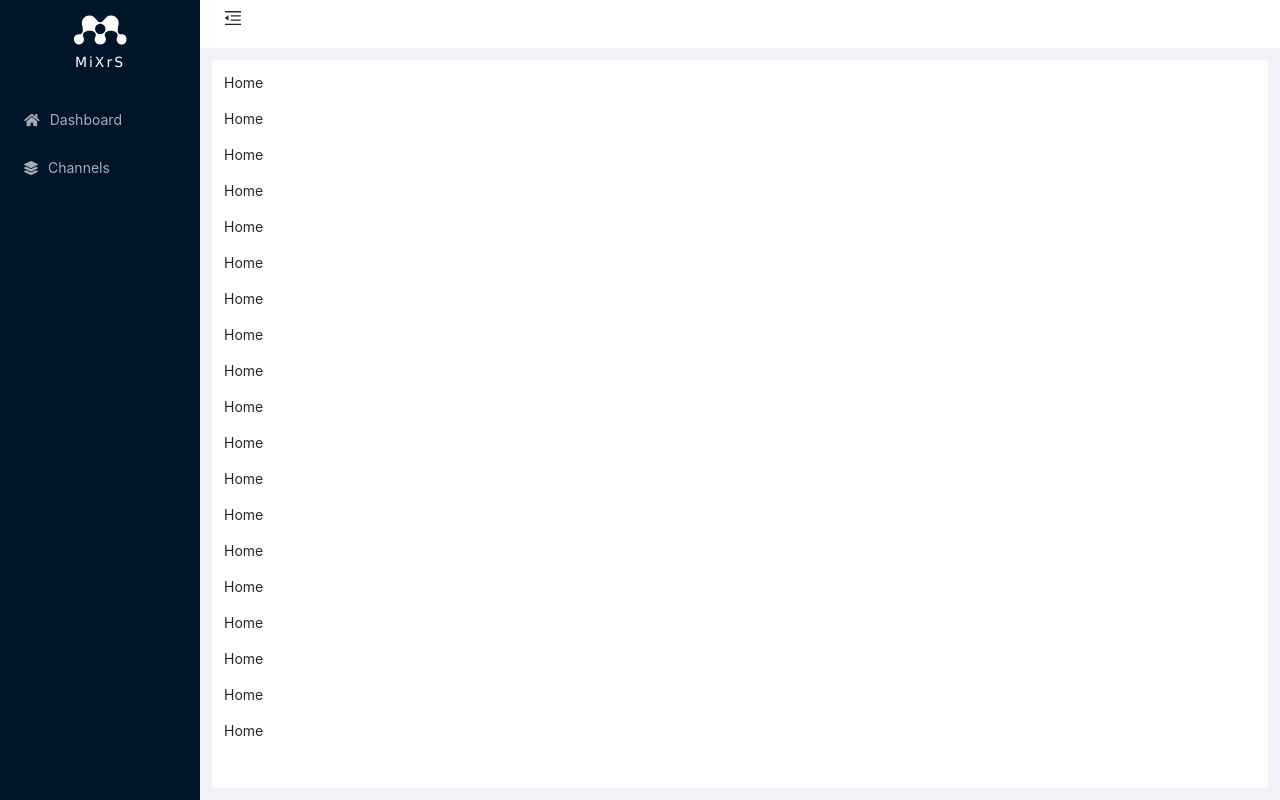
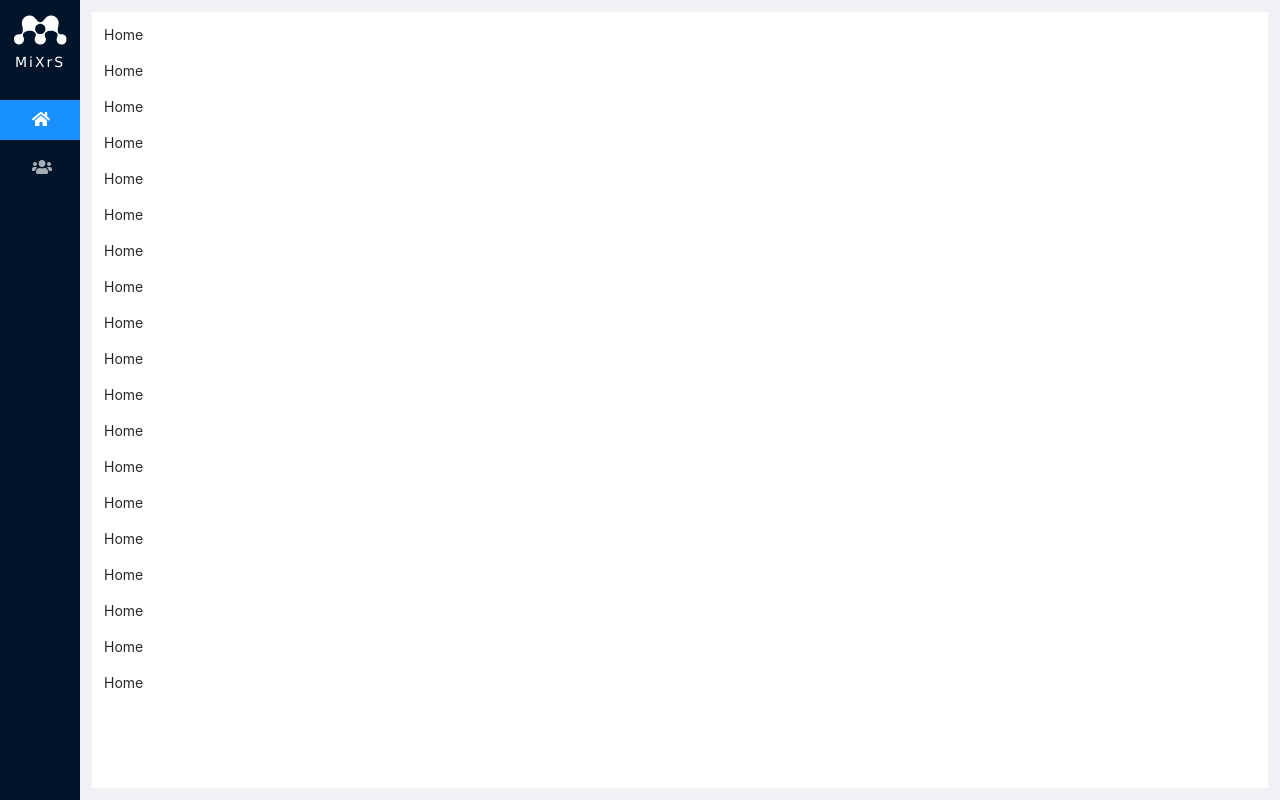
Before and after one commit to mixrs/mixrs-frontend, a React (Create React App) app: page / in a window 1280 px wide. Built offline with nearby package versions, Linux system fonts and the light colour scheme.

Commit message:
removed top bar and made sidebar to remain collapsed

```diff
--- a/src/components/app/App.js
+++ b/src/components/app/App.js
@@ -1,9 +1,8 @@
-import React, { useState } from "react";
+import React from "react";
 import "./App.css";
 import { library } from "@fortawesome/fontawesome-svg-core";
 import { fab } from "@fortawesome/free-brands-svg-icons";
 import { Switch, Route, withRouter } from "react-router-dom";
-import Top from "../top/Top";
 import Channels from "../channels/Channels";
 import Sidebar from "../sidebar/Sidebar";
 import { Layout } from "antd";
@@ -16,14 +15,12 @@ const { Content } = Layout;
 library.add(fab);
 
 function App() {
-  const [collapsed, setCollapsed] = useState(false);
-
   return (
     <div className="App">
       <Layout style={{ height: "100%" }}>
-        <Sidebar collapsed={collapsed} />
+        <Sidebar />
         <Layout className="MainContainer">
-          <Top collapsed={collapsed} toggleCollapse={setCollapsed} />
+          {/* <Top collapsed={true} /> */}
           <Content className="ContentContainer">
             <Switch>
               <Route exact path="/" component={Dashboard} />
--- a/src/components/sidebar/Sidebar.css
+++ b/src/components/sidebar/Sidebar.css
@@ -6,6 +6,11 @@
   flex-direction: column;
   justify-content: center;
   align-items: center;
+}
+
+.Logo > a {
+  color: white;
+  text-decoration: none;
 }
 
 .Logo > p {
--- a/src/components/sidebar/Sidebar.js
+++ b/src/components/sidebar/Sidebar.js
@@ -2,23 +2,23 @@ import React from "react";
 import "./Sidebar.css";
 import { Layout, Menu } from "antd";
 import { FontAwesomeIcon } from "@fortawesome/react-fontawesome";
-import { faLayerGroup, faHome } from "@fortawesome/free-solid-svg-icons";
+import { faUsers, faHome } from "@fortawesome/free-solid-svg-icons";
 import { Link } from "react-router-dom";
 
 const { Sider } = Layout;
 
-function Sidebar({ collapsed }) {
+function Sidebar() {
   return (
-    <Sider trigger={null} collapsible collapsed={collapsed}>
+    <Sider trigger={null} collapsed={true}>
       <div className="Logo">
         <FontAwesomeIcon icon={["fab", "mendeley"]} />
         <p>MiXrS</p>
       </div>
-      <Menu theme="dark" mode="inline">
+      <Menu theme="dark" mode="inline" defaultSelectedKeys={["0"]}>
         <Menu.Item key="0" icon={<FontAwesomeIcon icon={faHome} />}>
           <Link to="/">Dashboard</Link>
         </Menu.Item>
-        <Menu.Item key="1" icon={<FontAwesomeIcon icon={faLayerGroup} />}>
+        <Menu.Item key="1" icon={<FontAwesomeIcon icon={faUsers} />}>
           <Link to="/channels">Channels</Link>
         </Menu.Item>
       </Menu>
--- a/src/components/top/Top.css
+++ /dev/null
@@ -1,19 +0,0 @@
-.Header {
-  padding: 0 !important;
-  height: 6vh !important;
-  background: #fff !important;
-  margin: 0;
-  line-height: 5vh !important;
-}
-
-.trigger {
-  padding: 0 24px;
-  font-size: 18px;
-  line-height: 64px;
-  cursor: pointer;
-  transition: color 0.3s;
-}
-
-.trigger:hover {
-  color: #1890ff;
-}
--- a/src/components/top/Top.js
+++ /dev/null
@@ -1,25 +0,0 @@
-import React from "react";
-import "./Top.css";
-import { Layout } from "antd";
-import { MenuUnfoldOutlined, MenuFoldOutlined } from "@ant-design/icons";
-const { Header } = Layout;
-
-function Top({ collapsed, toggleCollapse }) {
-  return (
-    <Header className="Header">
-      {collapsed ? (
-        <MenuUnfoldOutlined
-          className="trigger"
-          onClick={() => toggleCollapse(!collapsed)}
-        />
-      ) : (
-        <MenuFoldOutlined
-          className="trigger"
-          onClick={() => toggleCollapse(!collapsed)}
-        />
-      )}
-    </Header>
-  );
-}
-
-export default Top;
```
